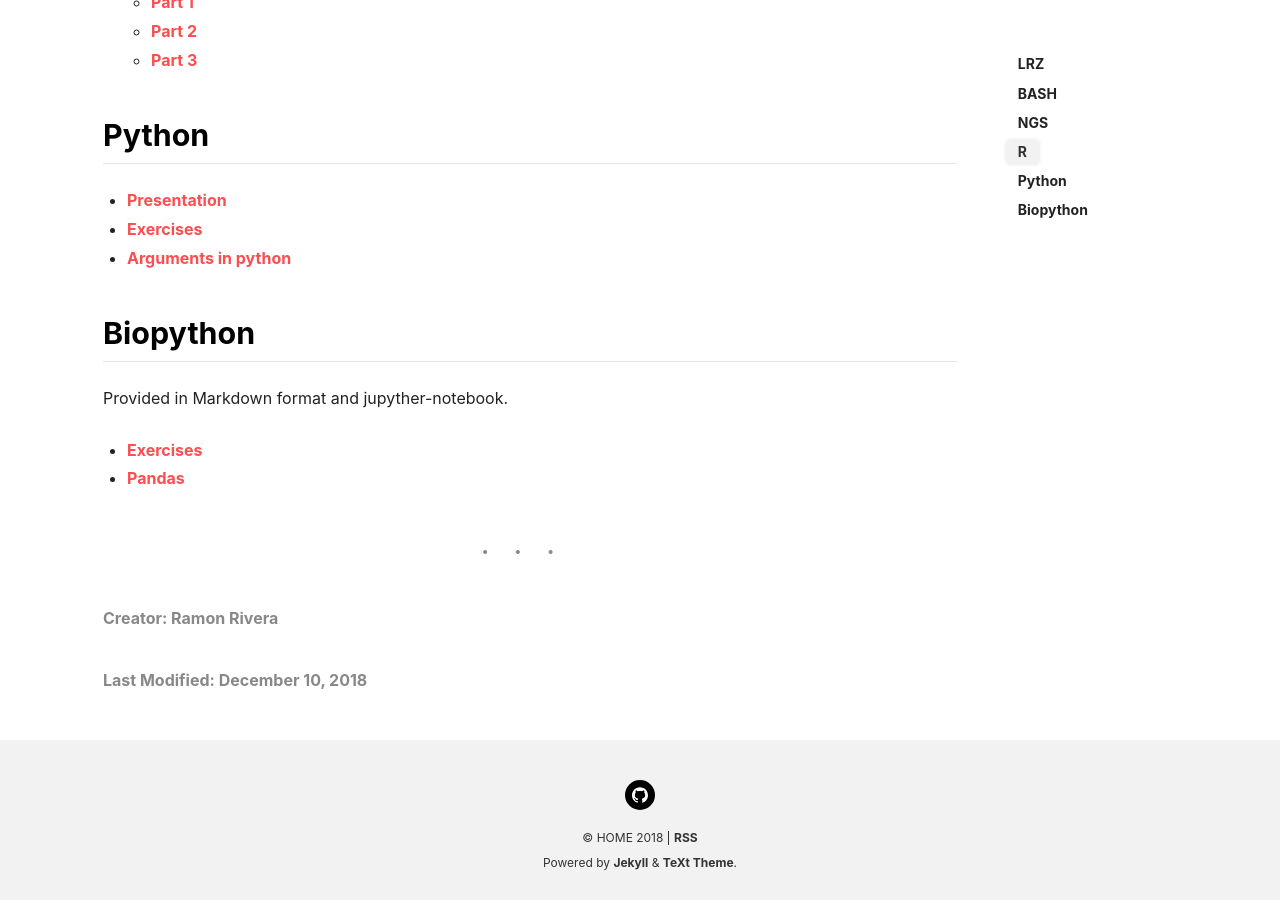
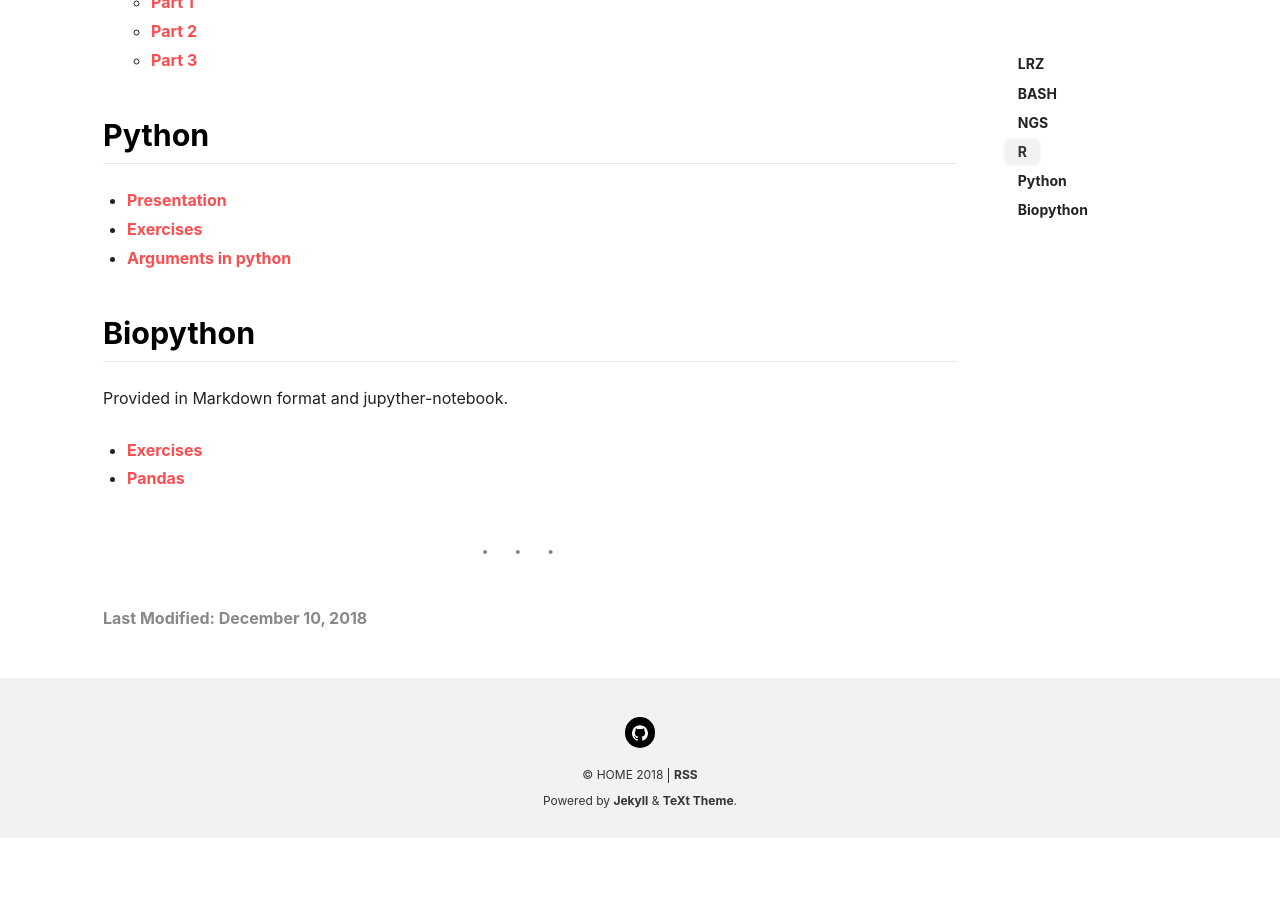
Before and after one commit to itn-ignite/ESRs-Programming-and-Bioinformatics-Workshop, a Jekyll site: the page built from docs/exercises.md, in a window 1280 px wide and 900 px high, scrolled down 1269 px. Built offline with Jekyll 4.4.1, drawn with Linux system fonts in a browser that asks for light colours; nearby versions of some CDN libraries; after the commit the page ends 2107 px from its top, so only the background shows below that.

Commit message:
Update exercises.md

```diff
--- a/docs/exercises.md
+++ b/docs/exercises.md
@@ -51,5 +51,4 @@ Provided in Markdown format and jupyther-notebook.
 
 
 ---
-###### Creator: Ramon Rivera
 ###### Last Modified: December 10, 2018
```
